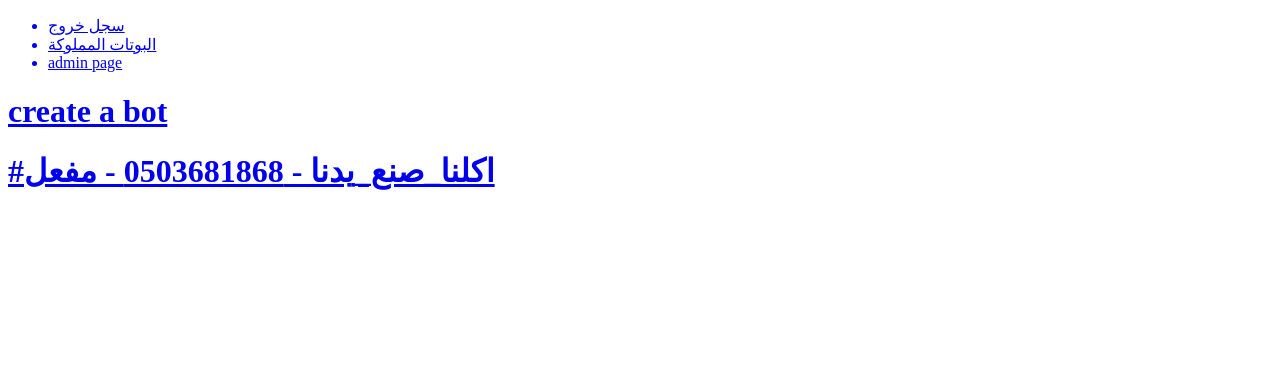
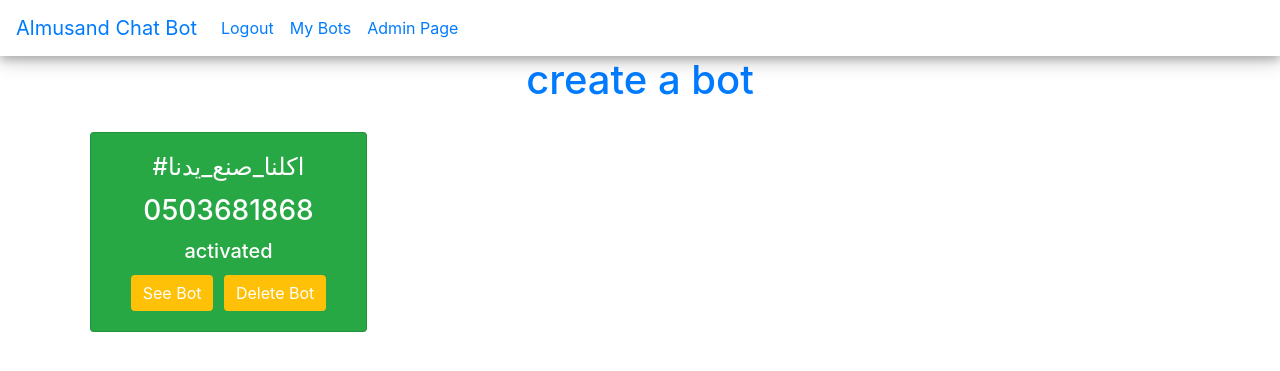
Before and after one commit to smart-programmer/python-chat-bot, a Flask app: page /bots in a window 1280 px wide. Shown: the top 371 px of the page. Run offline with Flask 2, Linux system fonts and the light colour scheme; a user stored in the database is signed in; data comes from the database, SQL or seed files in the repository; both versions use the stored data as it was after the commit; some libraries are stand-ins or nearby versions.

Commit message:
adding some styling

```diff
--- a/CHATBOT/routes.py
+++ b/CHATBOT/routes.py
@@ -171,10 +171,11 @@ def bot(bot_id): # C
     if form.validate_on_submit():
         bot.language = form.language.data
         db.session.commit()
+        return redirect(url_for("bot", bot_id=bot_id))
     form.language.default = bot.language
     form.process()
 
-    return render_template("bot.html", bot=bot, form=form, lang=bot.language)
+    return render_template("test.html", bot=bot, form=form, lang=bot.language)
 
 @app.route("/bot_create", methods=["GET", "POST"])
 @login_required
@@ -188,6 +189,21 @@ def create_bot(): # C
         return redirect(url_for("bots"))
 
     return render_template("bot_create.html", form=form)
+
+@app.route("/bot_delete/<int:bot_id>")
+@login_required
+def delete_bot(bot_id):
+
+    bot = BotModel.query.get(bot_id)
+
+    if not bot or not bot.user == current_user:
+        return redirect(url_for('index'))
+
+
+    db.session.delete(bot)
+    db.session.commit()
+    return redirect(url_for("bots"))
+
 
 @app.route("/update_bot/<int:bot_id>", methods=["GET", "POST"])
 @login_required
--- /dev/null
+++ b/CHATBOT/static/css/bots.css
@@ -0,0 +1,13 @@
+.body{
+	text-align: center;
+}
+
+
+
+.card:hover{-webkit-box-shadow: 10px 10px 80px -2px rgba(0,0,0,0.78);
+	-moz-box-shadow: 10px 10px 80px -2px rgba(0,0,0,0.78);
+	box-shadow: 10px 10px 80px -2px rgba(0,0,0,0.78); transition: 0.5s ease-in-out 0s;}
+
+.card-button{
+	border-width: 0px;
+}
--- /dev/null
+++ b/CHATBOT/static/css/index.css
@@ -0,0 +1,4 @@
+.body{
+	text-align: center;
+	margin-top: 50px;
+}
--- a/CHATBOT/static/css/systems.css
+++ b/CHATBOT/static/css/systems.css
@@ -46,3 +46,9 @@ button {
 	background-color: hsl(157, 54%, 59%);
 	border: #4bc79e;
 }
+
+
+.card-button{
+	margin-right: 3px;
+	margin-left: 3px;
+}
--- a/CHATBOT/templates/bots.html
+++ b/CHATBOT/templates/bots.html
@@ -1,13 +1,43 @@
-{% extends "layout.html" %}
+{% extends "layouts/_systemsLAyout.html" %}
+
+{% block csslinks %}
+    <link rel="stylesheet" href="{{ url_for('static', filename='css/bots.css') }}">
+{% endblock %}
+
+{% block navlinks %}
+{% endblock %}
+
 
 
 {% block content %}
 
-<a href="{{ url_for('create_bot') }}"><h1>create a bot</h1></a>
+<div class="body">
 
-{% for bot in current_user.bots %}
-    <a href="{{ url_for('bot', bot_id=bot.id) }}">
-        <h1>{{ bot.name }} - {{ bot.number }} - {% if bot.active %}مفعل{% else %}غير مفعل{% endif %}</h1></a>
-{% endfor %}
+    <a href="{{ url_for('create_bot') }}"><h1>create a bot</h1></a>
+
+
+    <main class="container p-10 ">
+        <div class="row p-3 align-items-center">
+            {% for bot in current_user.bots %}
+                <div class="card text-white bg-success col-xl-3 col-md-5 m-1  col-sm-9">
+                        <div class="card-body">
+                            <h4 class="card-title">{{ bot.name }}</h4>
+                            <h3 class="card-title">{{ bot.number }}</h3>
+                            <!-- <p class="card-text">Some quick example text to build on the card title and make up the bulk of the card's content.</p> -->
+                            <h5 class="card-title">{% if bot.active %}activated{% else %}deactivated{% endif %}</h5>
+                            <a href="{{ url_for('bot', bot_id=bot.id) }}" class="btn btn-primary bg-warning card-button
+                            ">See Bot</a>
+                            <a href="{{ url_for('delete_bot', bot_id=bot.id) }}" class="btn btn-primary bg-warning card-button
+                            ">Delete Bot</a>
+                        </div>
+                    </div>
+                    {% endfor %}
+
+        </div>
+
+        </div>
+
+    </main>
+</div>
 
 {% endblock %}
--- a/CHATBOT/templates/layouts/_systemsLayout.html
+++ b/CHATBOT/templates/layouts/_systemsLayout.html
@@ -14,6 +14,8 @@
 
 
     <link rel="stylesheet" href="{{ url_for('static', filename='css/systems.css') }}">
+    {% block csslinks %}
+    {% endblock %}
 
     <!-- Font Awesome Icon -->
     <link rel="stylesheet" href="https://cdnjs.cloudflare.com/ajax/libs/font-awesome/4.7.0/css/font-awesome.min.css">
@@ -29,33 +31,32 @@
 
 
     <nav class="navbar navbar-expand-lg">
-        <a class="navbar-brand" href="#">Chat Bot</a>
+      <a class="navbar-brand" href="{{ url_for('index') }}">Almusand Chat Bot</a>
         <button class="navbar-toggler" type="button" data-toggle="collapse" data-target="#navbarSupportedContent" aria-controls="navbarSupportedContent" aria-expanded="false" aria-label="Toggle navigation">
           <span class="navbar-toggler-icon"></span>
         </button>
 
         <div class="collapse navbar-collapse" id="navbarSupportedContent">
           <ul class="navbar-nav mr-auto">
+            {% if current_user.is_authenticated %}
             <li class="nav-item active">
-              <a class="nav-link" href="#">Home <span class="sr-only">(current)</span></a>
+              <a class="nav-link" href="{{ url_for('logout') }}">Logout<span class="sr-only">(current)</span></a>
             </li>
-            <li class="nav-item">
-              <a class="nav-link" href="#">Link</a>
-            </li>
-            <li class="nav-item dropdown">
-              <a class="nav-link dropdown-toggle" href="#" id="navbarDropdown" role="button" data-toggle="dropdown" aria-haspopup="true" aria-expanded="false">
-                Dropdown
-              </a>
-              <div class="dropdown-menu" aria-labelledby="navbarDropdown">
-                <a class="dropdown-item" href="#">Action</a>
-                <a class="dropdown-item" href="#">Another action</a>
-                <div class="dropdown-divider"></div>
-                <a class="dropdown-item" href="#">Something else here</a>
-              </div>
-            </li>
-            <li class="nav-item">
-              <a class="nav-link disabled" href="#" tabindex="-1" aria-disabled="true">Disabled</a>
-            </li>
+              <li class="nav-item active">
+                <a class="nav-link" href="{{ url_for('bots') }}">My Bots<span class="sr-only">(current)</span></a>
+              </li>
+              {% if current_user.is_admin %}
+              <li class="nav-item active">
+                <a class="nav-link" href="{{ url_for('admin') }}">Admin Page<span class="sr-only">(current)</span></a>
+              </li>
+              {% endif %}
+              {% else %}
+              <li class="nav-item active">
+                <a class="nav-link" href="{{ url_for('login') }}">Login<span class="sr-only">(current)</span></a>
+              </li>
+            {% endif %}
+
+
             {% block navlinks %}
             {% endblock %}
           </ul>
```
Also changed, not shown: CHATBOT/static/css/general.css (+6 -1 lines), CHATBOT/templates/index.html (+20 -11 lines), CHATBOT/templates/layouts/_generalLayout.html (+22 -23 lines), CHATBOT/templates/test.html (+22 -20 lines), CHATBOT/sqlite.db.
